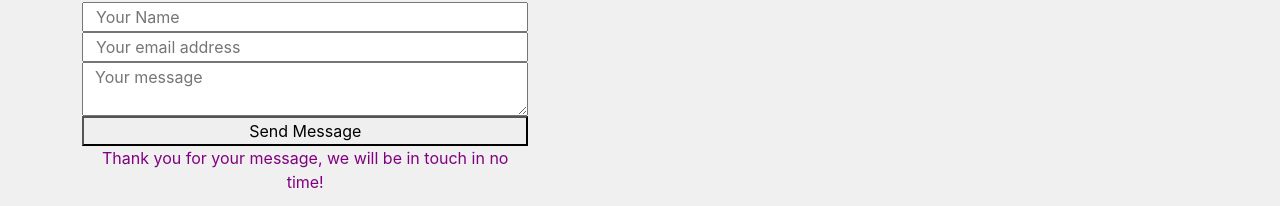
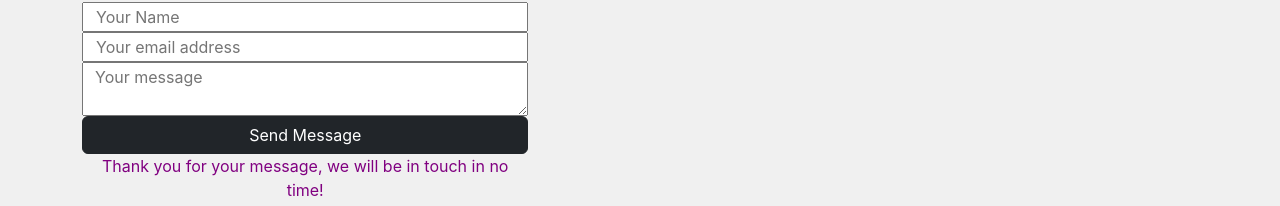
Before and after one commit to angelagola-ko/Portfolio-2022, a React (Create React App) app: page /contact in a window 1280 px wide. Shown: the part 136-342 px from the top of the page. Built offline with nearby package versions, Linux system fonts and the light colour scheme.

Commit message:
Added bootstrap to button

```diff
--- a/src/pages/Contact.js
+++ b/src/pages/Contact.js
@@ -3,6 +3,7 @@ import { useInView } from "react-intersection-observer";
 import { useEffect } from "react";
 import React, { useState } from 'react'
 import emailjs from 'emailjs-com';
+import Button from 'react-bootstrap/Button';
 //  require('dotenv').config();
 
 const styling = {
@@ -50,7 +51,7 @@ const Contact = () => {
                 <input type="text" placeholder="Your Name" value={name} onChange={e => setName(e.target.value)} />
                 <input type="email" placeholder="Your email address" value={email} onChange={e => setEmail(e.target.value)} />
                 <textarea placeholder="Your message" value={message} onChange={e => setMessage(e.target.value)}></textarea>
-                <button onClick={submit}>Send Message</button>
+                <Button onClick={submit} variant="dark">Send Message</Button>
                 <span className={emailSent ? 'visible' : null}>Thank you for your message, we will be in touch in no time!</span>
             </div>
           </div>
```
